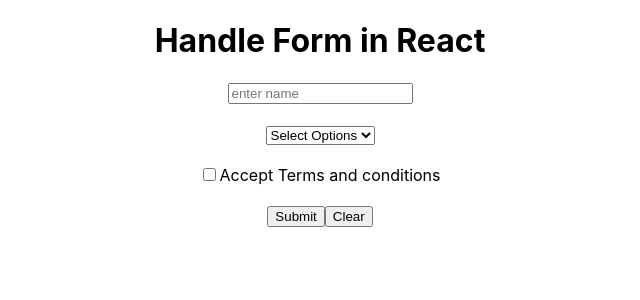
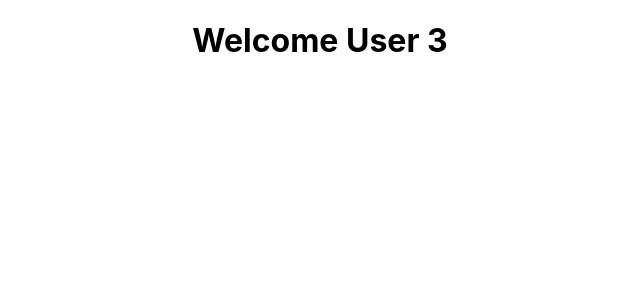
Before and after one commit to thisisshivamsingh/20-06-2022-Web-React, a React (Create React App) app: page / in a window 1280 px wide. Shown: the top 300 px of the page, without its empty margins (320-960 px from the left). Built offline with nearby package versions, Linux system fonts and the light colour scheme.

Commit message:
Conditional rendering | If Condition

```diff
--- a/src/App.js
+++ b/src/App.js
@@ -1,38 +1,11 @@
 import logo from "./logo.svg";
 import "./App.css";
-import { useState } from "react";
+import Profile from "./Profile";
 
 function App() {
-  const [name, setName] = useState("");
-  const [tnc, setTnc] = useState(false);
-  const [interest, setInterest] = useState("");
-  function getFormData(e) {
-    console.log(name, tnc, interest);
-    e.preventDefault();
-  }
   return (
     <div className="App">
-      <h1>Handle Form in React</h1>
-      <form onSubmit={getFormData}>
-        <input
-          type="text"
-          placeholder="enter name"
-          value={name}
-          onChange={(e) => setName(e.target.value)}
-        />
-        <br /> <br />
-        <select onChange={(e) => setInterest(e.target.value)}>
-          <option>Select Options</option>
-          <option>Marvel</option>
-          <option>DC</option>
-        </select>
-        <br /> <br />
-        <input type="checkbox" onChange={(e) => setTnc(e.target.checked)} />
-        <span>Accept Terms and conditions</span>
-        <br /> <br />
-        <button type="submit">Submit</button>
-        <button>Clear</button>
-      </form>
+      <Profile />
     </div>
   );
 }
--- /dev/null
+++ b/src/Profile.js
@@ -0,0 +1,38 @@
+import { useState } from "react";
+function Profile() {
+  const [loggedIn, setLoggedIn] = useState(3);
+
+  ////////// Not Recommended Way //////////
+  //   if (loggedIn) {
+  //     return (
+  //       <div>
+  //         <h1>Welcome Shivam</h1>
+  //       </div>
+  //     );
+  //   } else {
+  //     return (
+  //       <div>
+  //         <h1>Welcome Guest</h1>
+  //       </div>
+  //     );
+  //   }
+
+  ////////// Recommended Way //////////
+  //   return (
+  //     <div>{loggedIn ? <h1>Welcome Shivam</h1> : <h1>Welcome Guest</h1>}</div>
+  //   );
+
+  // 1,2,3
+  return (
+    <div>
+      {loggedIn == 1 ? (
+        <h1>Welcome User 1</h1>
+      ) : loggedIn == 2 ? (
+        <h1>Welcome User 2</h1>
+      ) : (
+        <h1>Welcome User 3</h1>
+      )}
+    </div>
+  );
+}
+export default Profile;
```
